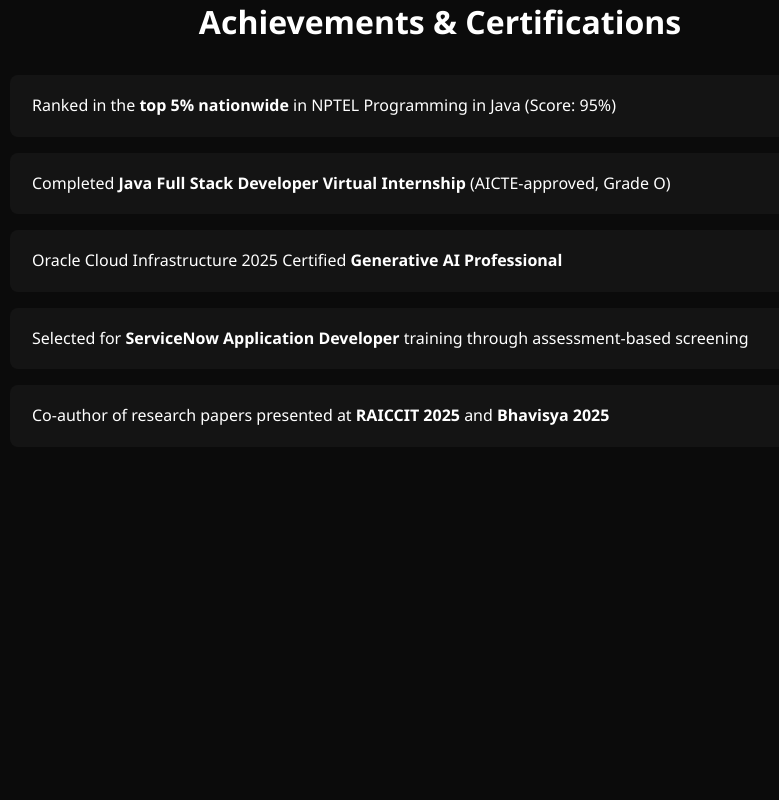
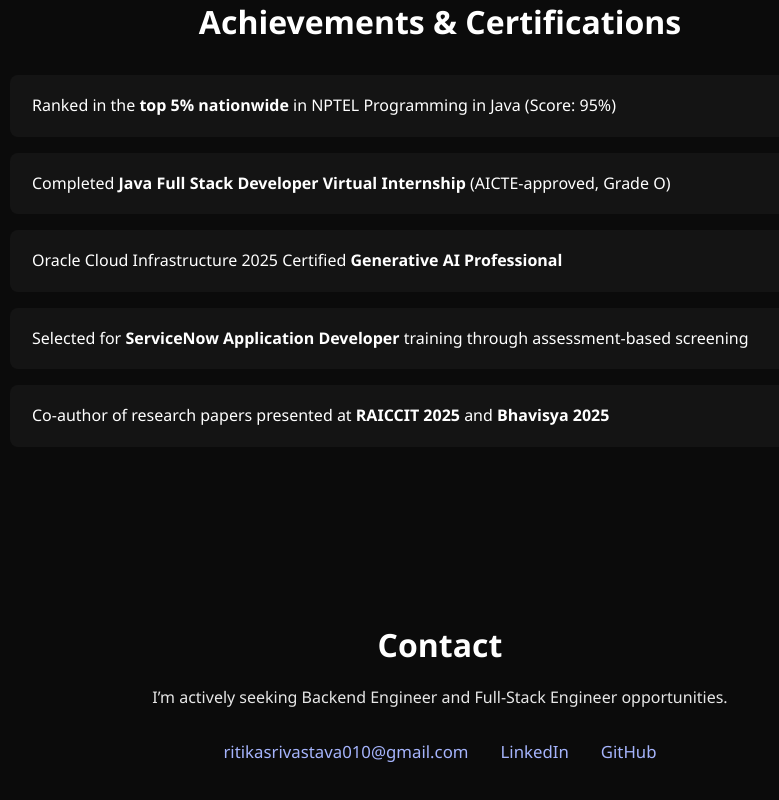
Before and after one commit to Ritika331/ritika_portfolio, a React (Vite) app: page / in a window 1280 px wide. Shown: the part 3027-3827 px from the top of the page, without its empty margins (200-979 px from the left). Before the commit the page ends 3570 px from the top, so only its background shows below. Built offline with nearby package versions, Linux system fonts and the light colour scheme.

Commit message:
Add contact Section with Professional links

```diff
--- a/src/App.jsx
+++ b/src/App.jsx
@@ -124,6 +124,33 @@
           </li>
         </ul>
       </section>
+              <section className="contact">
+        <h3>Contact</h3>
+        <p>
+          I’m actively seeking Backend Engineer and Full-Stack Engineer
+          opportunities.
+        </p>
+
+        <div className="contact-links">
+          <a href="Email Id:ritikasrivastava010@gmail.com">
+            ritikasrivastava010@gmail.com
+          </a>
+          <a
+            href="https://www.linkedin.com/in/ritika-srivastava-41a40b2b4"
+            target="_blank"
+            rel="noopener noreferrer"
+          >
+            LinkedIn
+          </a>
+          <a
+            href="https://github.com/Ritika331"
+            target="_blank"
+            rel="noopener noreferrer"
+          >
+            GitHub
+          </a>
+        </div>
+      </section>
 
     </div>
   );
--- a/src/index.css
+++ b/src/index.css
@@ -162,3 +162,39 @@
   margin-bottom: 16px;
   line-height: 1.6;
 }
+
+.contact {
+  max-width: 900px;
+  margin: 0 auto;
+  padding: 80px 20px 120px;
+  text-align: center;
+}
+
+.contact h3{
+  font-size: 2rem;
+  margin-bottom: 20px;
+}
+
+.contact p{
+  margin-bottom: 32px;
+  opacity: 0.9;
+}
+
+.contact-links{
+  display:flex;
+  justify-content:center;
+  gap:32px;
+  flex-wrap:wrap;
+}
+
+.contact-links a{
+  color: #a5b4fc;
+  text-decoration: none;
+  font-size: 1.05rem;
+  border-bottom: 1px solid transparent;
+  padding-bottom: 4px;
+}
+
+.contact-links a:hover {
+  border-color: #a5b4fc;
+}
```
